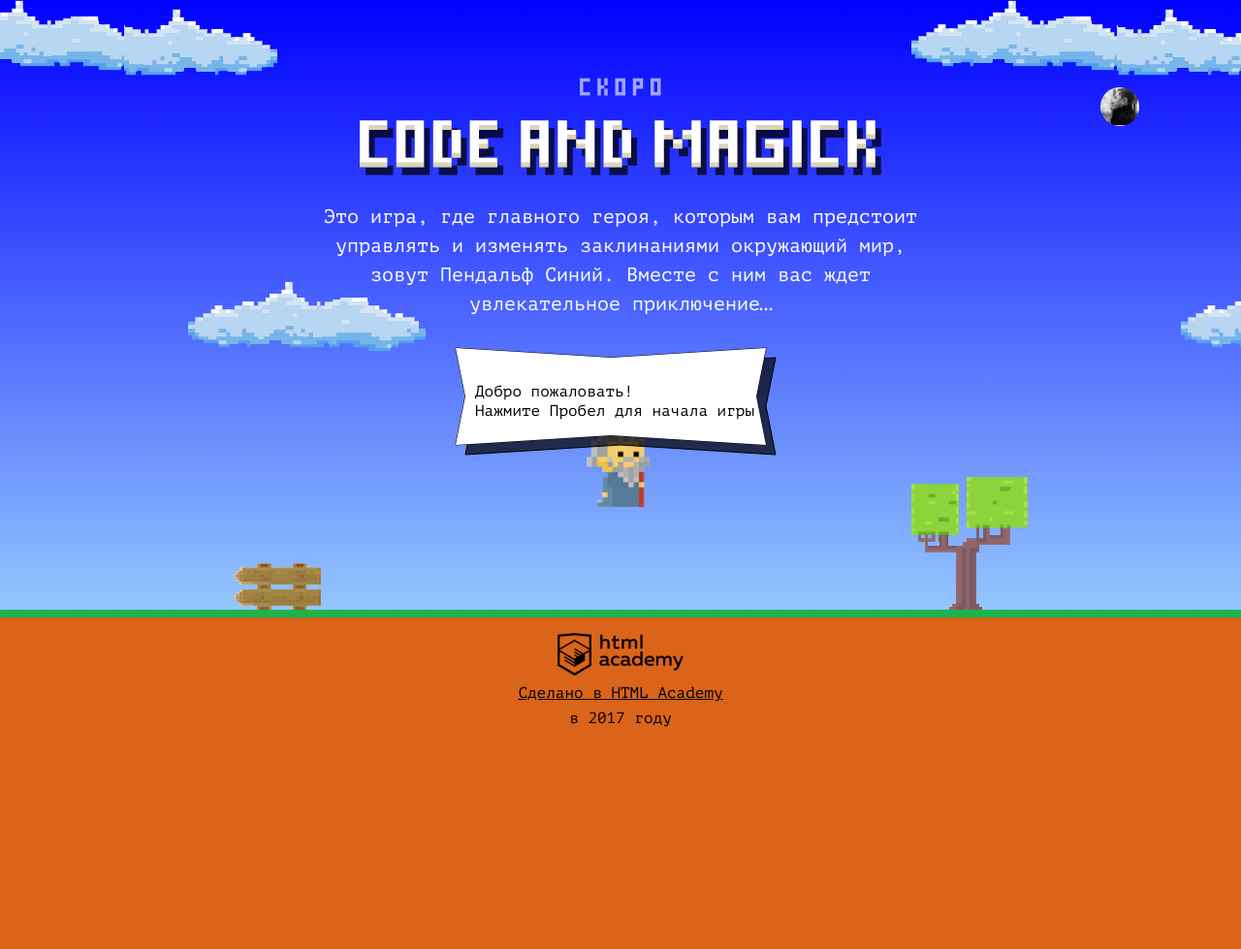
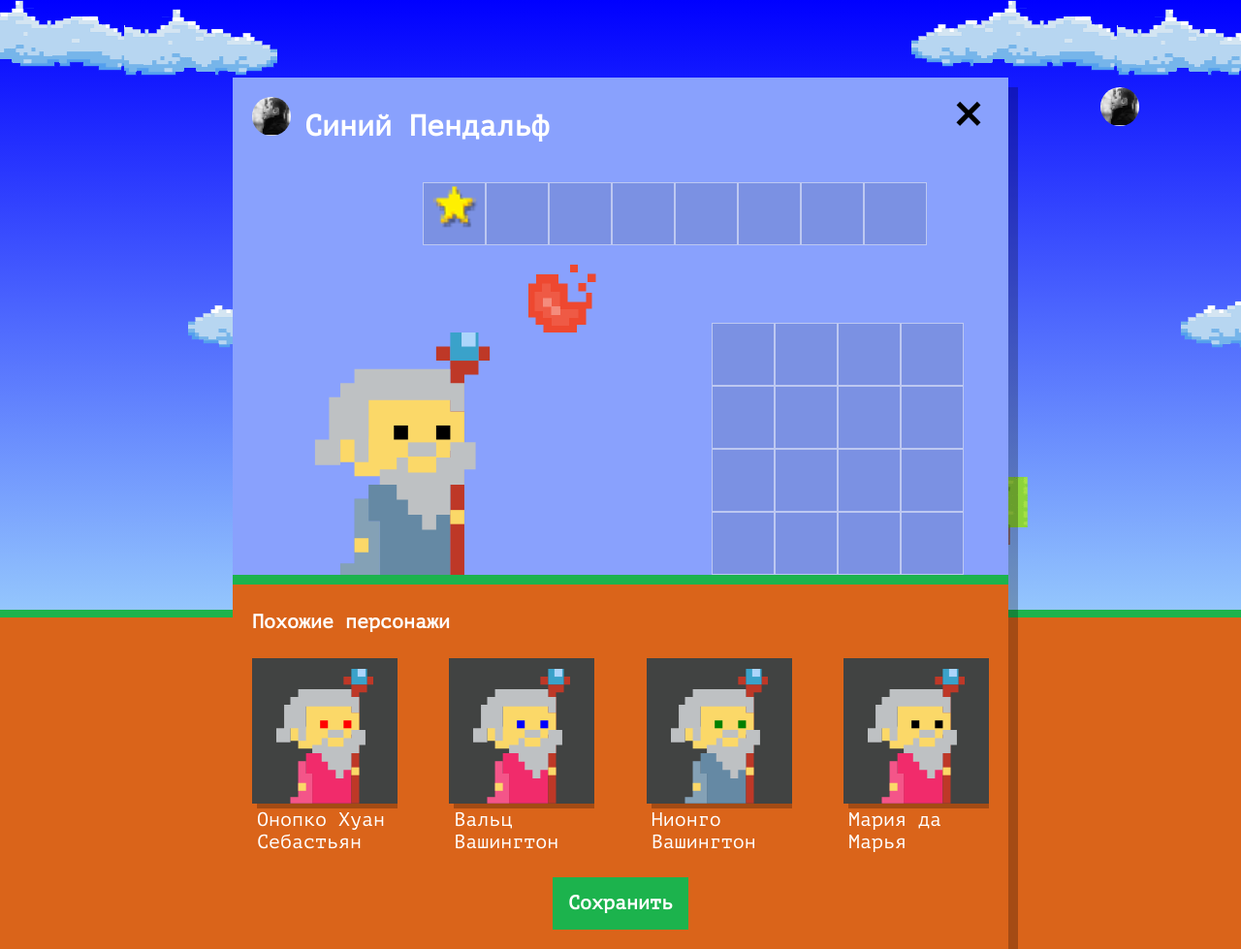
Before and after one commit to JacobBeam/891863-code-and-magick-21, a website: page index.html in a window 1280 px wide. Shown: the whole page at 97% size. Before the commit the page ends 800 px from the top, so only its background shows below. Drawn offline with Linux system fonts and the light colour scheme.

Commit message:
добавление персонажей

```diff
--- a/index.html
+++ b/index.html
@@ -206,6 +206,7 @@
     }
 
   </script>
+  <script src="js/setup.js"></script>
   <script src="js/stat.js"></script>
   <script src="js/game.js"></script>
 
--- /dev/null
+++ b/js/setup.js
@@ -0,0 +1,68 @@
+'use strict';
+
+const setup = document.querySelector(`.setup`);
+setup.classList.remove(`hidden`);
+
+const names = [`Иван`, `Хуан Себастьян`, `Мария`, `Кристоф`, `Виктор`, `Юлия`, `Люпита`, `Вашингтон`];
+const surnames = [`да Марья`, `Верон`, `Мирабелла`, `Вальц`, `Онопко`, `Топольницкая`, `Нионго`, `Ирвинг`];
+const coatColos = [`rgb(101, 137, 164)`, `rgb(241, 43, 107)`, `rgb(146, 100, 161)`, `rgb(56, 159, 117)`, `rgb(215, 210, 55)`, `rgb(0, 0, 0)`];
+const eyesColors = [`black`, `red`, `blue`, `yellow`, `green`];
+
+let getRandomNumber = function (min, max) {
+  let random = min + Math.random() * (max + 1 - min);
+  return Math.floor(random);
+};
+
+let getRandomName = function () {
+  let randomName = names[getRandomNumber(0, names.length - 1)];
+  let randomSurname = surnames[getRandomNumber(0, surnames.length - 1)];
+
+  return (0.5 - Math.random() <= 0) ? `${randomName} ${randomSurname}` : `${randomSurname} ${randomName}`;
+};
+
+const wizards = [
+  {
+    name: getRandomName(),
+    coatColor: coatColos[getRandomNumber(0, coatColos.length - 1)],
+    eyesColor: eyesColors[getRandomNumber(0, eyesColors.length - 1)]
+  },
+  {
+    name: getRandomName(),
+    coatColor: coatColos[getRandomNumber(0, coatColos.length - 1)],
+    eyesColor: eyesColors[getRandomNumber(0, eyesColors.length - 1)]
+  },
+  {
+    name: getRandomName(),
+    coatColor: coatColos[getRandomNumber(0, coatColos.length - 1)],
+    eyesColor: eyesColors[getRandomNumber(0, eyesColors.length - 1)]
+  },
+  {
+    name: getRandomName(),
+    coatColor: coatColos[getRandomNumber(0, coatColos.length - 1)],
+    eyesColor: eyesColors[getRandomNumber(0, eyesColors.length - 1)]
+  }];
+
+
+const similarWizardTemplate = document.querySelector(`#similar-wizard-template`)
+  .content.querySelector(`.setup-similar-item`);
+
+let renderWizards = function (wizard) {
+  let newWizard = similarWizardTemplate.cloneNode(true);
+  newWizard.querySelector(`.setup-similar-label`).textContent = wizard.name;
+  newWizard.querySelector(`.wizard-coat`).style.fill = wizard.coatColor;
+  newWizard.querySelector(`.wizard-eyes`).style.fill = wizard.eyesColor;
+  return newWizard;
+};
+
+let getWizardsBlock = function (arrey) {
+  let fragment = document.createDocumentFragment();
+  for (let i = 0; i < arrey.length; i++) {
+    fragment.append(renderWizards(arrey[i]));
+  }
+  return fragment;
+};
+
+const similarWizardsList = setup.querySelector(`.setup-similar-list`);
+similarWizardsList.append(getWizardsBlock(wizards));
+
+setup.querySelector(`.setup-similar`).classList.remove(`hidden`);
```
Also changed, not shown: 1 other file.
